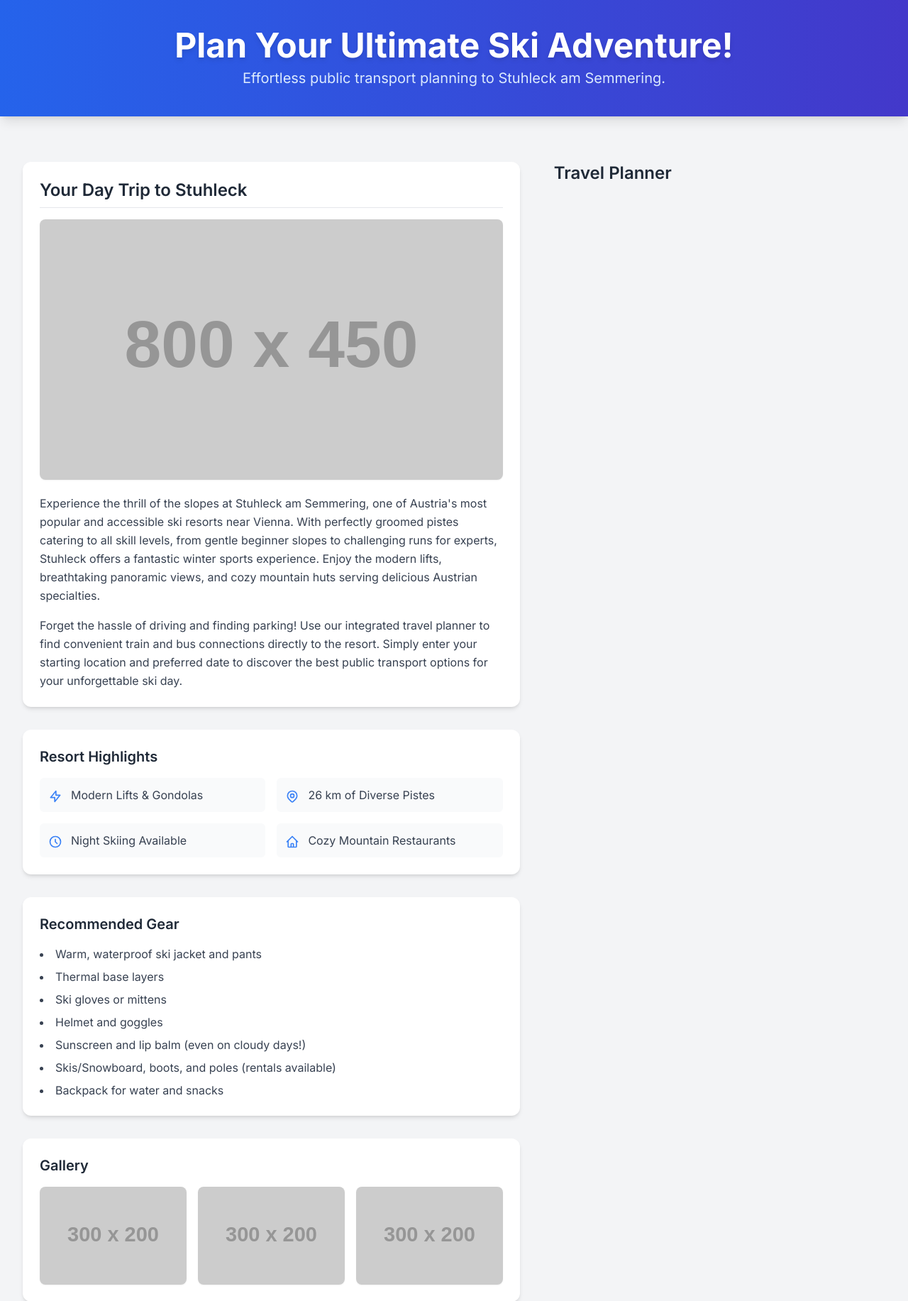
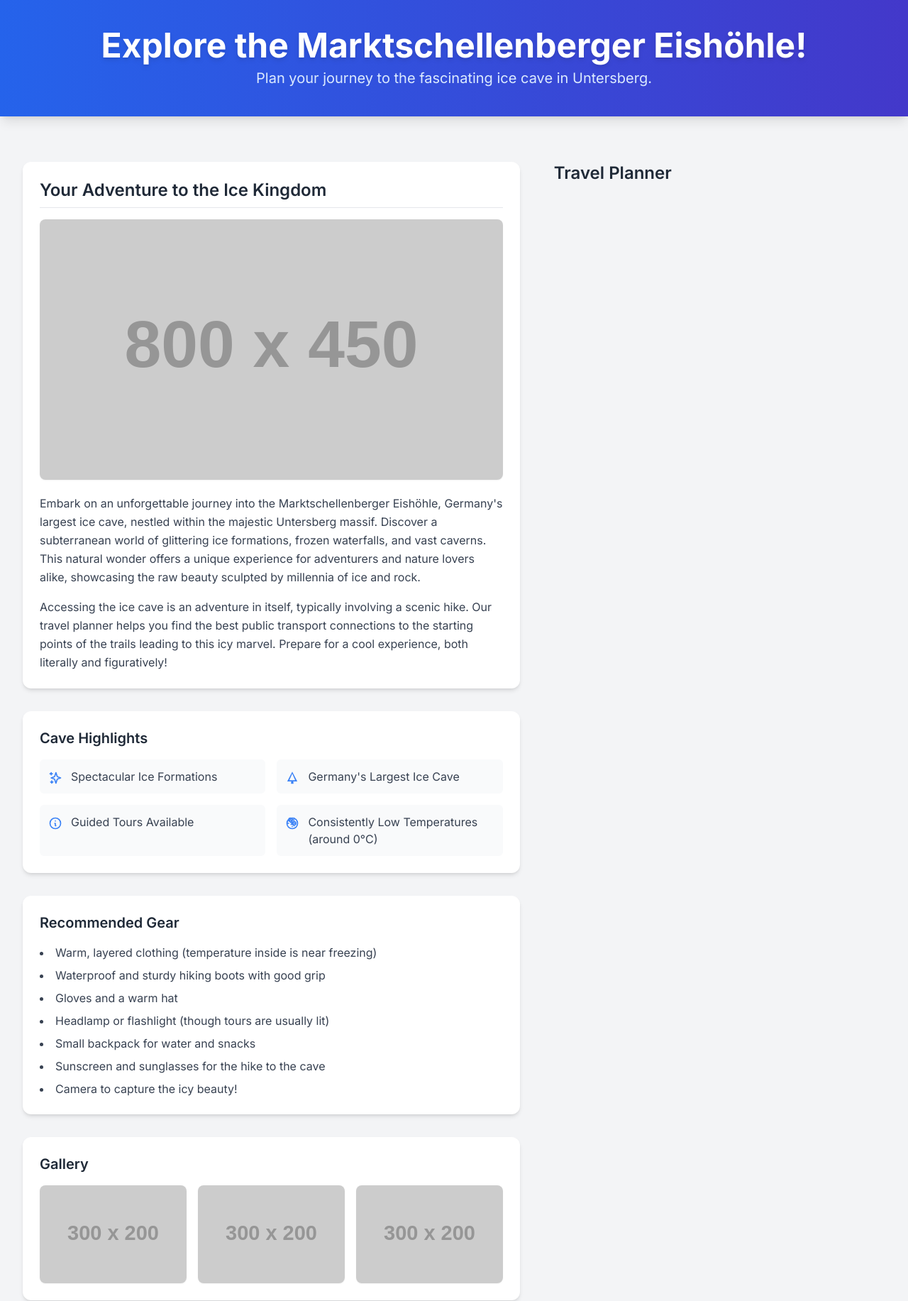
Before and after one commit to zuugle-services/DianaWidget, a PHP site: page / in a window 1280 px wide. Shown: the top 1833 px of the page at 71% size. Run offline with PHP 8.4, Linux system fonts and the light colour scheme; grey boxes labelled with a size stand in for pictures from a placeholder-image service; some libraries are stand-ins or nearby versions.

Commit message:
Add index.html to deploy + Updated Readme + Header CSS changes
+ Demo index.html is deployed to webserver too
+ Updated readme with demo page and style options for dianaWidgetContainer
+ Header CSS padding modified to increase total width of header

```diff
--- a/index.html
+++ b/index.html
@@ -3,7 +3,7 @@
 <head>
     <meta charset="UTF-8">
     <meta name="viewport" content="width=device-width, initial-scale=1.0">
-    <title>DianaWidget Demo - Ultimate Ski Adventure Planner</title>
+    <title>Marktschellenberger Eishöhle Adventure</title>
     <script src="https://cdn.tailwindcss.com"></script>
     <link href="https://fonts.googleapis.com/css2?family=Inter:wght@400;500;600;700&display=swap" rel="stylesheet">
     <style>
@@ -24,15 +24,6 @@
         #dianaWidgetContainer:hover {
              box-shadow: 0 20px 25px -5px rgb(0 0 0 / 0.1), 0 8px 10px -6px rgb(0 0 0 / 0.1);
         }
-        /* Style for placeholder text inside the widget container */
-        #dianaWidgetContainer .loading-placeholder {
-             display: flex;
-             justify-content: center;
-             align-items: center;
-             height: 550px; /* Match min-height */
-             color: #6b7280; /* Gray text */
-             font-style: italic;
-        }
         /* Simple transition for gallery images */
         .gallery-img {
             transition: transform 0.3s ease, box-shadow 0.3s ease;
@@ -47,8 +38,8 @@
 
     <header class="bg-gradient-to-r from-blue-600 to-indigo-700 text-white shadow-lg">
         <div class="container mx-auto px-4 py-6 md:px-8 md:py-10 text-center">
-            <h1 class="text-3xl md:text-5xl font-bold mb-2 drop-shadow-md">Plan Your Ultimate Ski Adventure!</h1>
-            <p class="text-lg md:text-xl text-blue-100">Effortless public transport planning to Stuhleck am Semmering.</p>
+            <h1 class="text-3xl md:text-5xl font-bold mb-2 drop-shadow-md">Explore the Marktschellenberger Eishöhle!</h1>
+            <p class="text-lg md:text-xl text-blue-100">Plan your journey to the fascinating ice cave in Untersberg.</p>
         </div>
     </header>
 
@@ -58,39 +49,39 @@
 
             <div class="lg:w-3/5 space-y-8">
                 <section class="bg-white p-6 rounded-xl shadow-md hover:shadow-lg transition-shadow duration-300">
-                    <h2 class="text-2xl font-semibold mb-4 text-gray-800 border-b pb-2">Your Day Trip to Stuhleck</h2>
+                    <h2 class="text-2xl font-semibold mb-4 text-gray-800 border-b pb-2">Your Adventure to the Ice Kingdom</h2>
                     <img
-                        src="https://placehold.co/800x450/a0aec0/ffffff?text=Beautiful+Stuhleck+View"
-                        alt="Scenic view of Stuhleck ski resort"
+                        src="https://placehold.co/800x450/a0aec0/ffffff?text=Marktschellenberger+Eish%C3%B6hle+Entrance"
+                        alt="Entrance or impressive ice formation of Marktschellenberger Eishöhle"
                         class="w-full h-auto object-cover rounded-lg mb-5 shadow-sm"
                         onerror="this.onerror=null; this.src='https://placehold.co/800x450/cccccc/ffffff?text=Image+Not+Available';"
                     >
                     <p class="mb-4 text-gray-700 leading-relaxed">
-                        Experience the thrill of the slopes at Stuhleck am Semmering, one of Austria's most popular and accessible ski resorts near Vienna. With perfectly groomed pistes catering to all skill levels, from gentle beginner slopes to challenging runs for experts, Stuhleck offers a fantastic winter sports experience. Enjoy the modern lifts, breathtaking panoramic views, and cozy mountain huts serving delicious Austrian specialties.
+                        Embark on an unforgettable journey into the Marktschellenberger Eishöhle, Germany's largest ice cave, nestled within the majestic Untersberg massif. Discover a subterranean world of glittering ice formations, frozen waterfalls, and vast caverns. This natural wonder offers a unique experience for adventurers and nature lovers alike, showcasing the raw beauty sculpted by millennia of ice and rock.
                     </p>
                     <p class="text-gray-700 leading-relaxed">
-                        Forget the hassle of driving and finding parking! Use our integrated travel planner to find convenient train and bus connections directly to the resort. Simply enter your starting location and preferred date to discover the best public transport options for your unforgettable ski day.
+                        Accessing the ice cave is an adventure in itself, typically involving a scenic hike. Our travel planner helps you find the best public transport connections to the starting points of the trails leading to this icy marvel. Prepare for a cool experience, both literally and figuratively!
                     </p>
                 </section>
 
                 <section class="bg-white p-6 rounded-xl shadow-md hover:shadow-lg transition-shadow duration-300">
-                    <h3 class="text-xl font-semibold mb-4 text-gray-800">Resort Highlights</h3>
+                    <h3 class="text-xl font-semibold mb-4 text-gray-800">Cave Highlights</h3>
                     <ul class="grid grid-cols-1 sm:grid-cols-2 gap-4 text-gray-700">
                         <li class="flex items-start gap-3 p-3 bg-gray-50 rounded-md">
-                            <svg class="w-5 h-5 text-blue-500 mt-1 flex-shrink-0" fill="none" stroke="currentColor" viewBox="0 0 24 24" xmlns="http://www.w3.org/2000/svg"><path stroke-linecap="round" stroke-linejoin="round" stroke-width="2" d="M13 10V3L4 14h7v7l9-11h-7z"></path></svg>
-                            <span>Modern Lifts & Gondolas</span>
+                            <svg class="w-5 h-5 text-blue-500 mt-1 flex-shrink-0" fill="none" stroke="currentColor" viewBox="0 0 24 24" xmlns="http://www.w3.org/2000/svg"><path stroke-linecap="round" stroke-linejoin="round" stroke-width="2" d="M5 3v4M3 5h4M6 17v4m-2-2h4m5-16l2.286 6.857L21 12l-5.714 2.143L13 21l-2.286-6.857L5 12l5.714-2.143L13 3z"></path></svg>
+                            <span>Spectacular Ice Formations</span>
                         </li>
                         <li class="flex items-start gap-3 p-3 bg-gray-50 rounded-md">
-                             <svg class="w-5 h-5 text-blue-500 mt-1 flex-shrink-0" fill="none" stroke="currentColor" viewBox="0 0 24 24" xmlns="http://www.w3.org/2000/svg"><path stroke-linecap="round" stroke-linejoin="round" stroke-width="2" d="M17.657 16.657L13.414 20.9a1.998 1.998 0 01-2.827 0l-4.244-4.243a8 8 0 1111.314 0z"></path><path stroke-linecap="round" stroke-linejoin="round" stroke-width="2" d="M15 11a3 3 0 11-6 0 3 3 0 016 0z"></path></svg>
-                            <span>26 km of Diverse Pistes</span>
+                             <svg class="w-5 h-5 text-blue-500 mt-1 flex-shrink-0" xmlns="http://www.w3.org/2000/svg" viewBox="0 0 24 24" fill="currentColor" stroke="none"><path d="M12.0006 1.50098L20.5006 18.001H3.50061L12.0006 1.50098ZM12.0006 4.7312L7.13461 16.001H16.8666L12.0006 4.7312Z M10.0006 19.001C10.0006 18.4487 10.4483 18.001 11.0006 18.001H13.0006C13.5529 18.001 14.0006 18.4487 14.0006 19.001V22.001H10.0006V19.001Z"/></svg>
+                            <span>Germany's Largest Ice Cave</span>
                         </li>
                          <li class="flex items-start gap-3 p-3 bg-gray-50 rounded-md">
-                            <svg class="w-5 h-5 text-blue-500 mt-1 flex-shrink-0" fill="none" stroke="currentColor" viewBox="0 0 24 24" xmlns="http://www.w3.org/2000/svg"><path stroke-linecap="round" stroke-linejoin="round" stroke-width="2" d="M12 8v4l3 3m6-3a9 9 0 11-18 0 9 9 0 0118 0z"></path></svg>
-                            <span>Night Skiing Available</span>
+                            <svg class="w-5 h-5 text-blue-500 mt-1 flex-shrink-0" fill="none" stroke="currentColor" viewBox="0 0 24 24" xmlns="http://www.w3.org/2000/svg"><path stroke-linecap="round" stroke-linejoin="round" stroke-width="2" d="M13 16h-1v-4h-1m1-4h.01M21 12a9 9 0 11-18 0 9 9 0 0118 0z"></path></svg>
+                            <span>Guided Tours Available</span>
                         </li>
                         <li class="flex items-start gap-3 p-3 bg-gray-50 rounded-md">
-                            <svg class="w-5 h-5 text-blue-500 mt-1 flex-shrink-0" fill="none" stroke="currentColor" viewBox="0 0 24 24" xmlns="http://www.w3.org/2000/svg"><path stroke-linecap="round" stroke-linejoin="round" stroke-width="2" d="M3 12l2-2m0 0l7-7 7 7M5 10v10a1 1 0 001 1h3m10-11l2 2m-2-2v10a1 1 0 01-1 1h-3m-6 0a1 1 0 001-1v-4a1 1 0 011-1h2a1 1 0 011 1v4a1 1 0 001 1m-6 0h6"></path></svg>
-                            <span>Cozy Mountain Restaurants</span>
+                            <svg class="w-5 h-5 text-blue-500 mt-1 flex-shrink-0" fill="none" stroke="currentColor" viewBox="0 0 24 24" xmlns="http://www.w3.org/2000/svg"><path stroke-linecap="round" stroke-linejoin="round" stroke-width="2" d="M10 14l2-2m0 0l2-2m-2 2l-2-2m2 2l2 2m7-2a9 9 0 11-18 0 9 9 0 0118 0zM9 9a3 3 0 100-6 3 3 0 000 6zm0 0v1.5M15 15a3 3 0 100-6 3 3 0 000 6zm0 0v1.5M12 6.75h.008v.008H12V6.75zm0 10.5h.008v.008H12v-.008zM4.5 12H3m1.5 0H6m10.5 0h1.5m-1.5 0h-1.5M9 4.5V3M15 4.5V3M7.5 7.5S7.65 6 9 6s1.5 1.5 1.5 1.5M15 7.5S14.85 6 13.5 6s-1.5 1.5-1.5 1.5"></path></svg>
+                            <span>Consistently Low Temperatures (around 0°C)</span>
                         </li>
                     </ul>
                 </section>
@@ -98,22 +89,22 @@
                  <section class="bg-white p-6 rounded-xl shadow-md hover:shadow-lg transition-shadow duration-300">
                     <h3 class="text-xl font-semibold mb-4 text-gray-800">Recommended Gear</h3>
                     <ul class="list-disc list-inside space-y-2 text-gray-700">
-                        <li>Warm, waterproof ski jacket and pants</li>
-                        <li>Thermal base layers</li>
-                        <li>Ski gloves or mittens</li>
-                        <li>Helmet and goggles</li>
-                        <li>Sunscreen and lip balm (even on cloudy days!)</li>
-                        <li>Skis/Snowboard, boots, and poles (rentals available)</li>
-                        <li>Backpack for water and snacks</li>
+                        <li>Warm, layered clothing (temperature inside is near freezing)</li>
+                        <li>Waterproof and sturdy hiking boots with good grip</li>
+                        <li>Gloves and a warm hat</li>
+                        <li>Headlamp or flashlight (though tours are usually lit)</li>
+                        <li>Small backpack for water and snacks</li>
+                        <li>Sunscreen and sunglasses for the hike to the cave</li>
+                        <li>Camera to capture the icy beauty!</li>
                     </ul>
                 </section>
 
                 <section class="bg-white p-6 rounded-xl shadow-md hover:shadow-lg transition-shadow duration-300">
                     <h3 class="text-xl font-semibold mb-4 text-gray-800">Gallery</h3>
                     <div class="grid grid-cols-2 sm:grid-cols-3 gap-4">
-                        <img src="https://placehold.co/300x200/81e6d9/ffffff?text=Slope+View" alt="Ski slope" class="rounded-lg shadow-sm gallery-img" onerror="this.onerror=null; this.src='https://placehold.co/300x200/cccccc/ffffff?text=Img';">
-                        <img src="https://placehold.co/300x200/f6ad55/ffffff?text=Mountain+Hut" alt="Mountain hut" class="rounded-lg shadow-sm gallery-img" onerror="this.onerror=null; this.src='https://placehold.co/300x200/cccccc/ffffff?text=Img';">
-                        <img src="https://placehold.co/300x200/9f7aea/ffffff?text=Chairlift" alt="Chairlift" class="rounded-lg shadow-sm gallery-img" onerror="this.onerror=null; this.src='https://placehold.co/300x200/cccccc/ffffff?text=Img';">
+                        <img src="https://placehold.co/300x200/81e6d9/ffffff?text=Ice+Formations" alt="Ice formations inside the cave" class="rounded-lg shadow-sm gallery-img" onerror="this.onerror=null; this.src='https://placehold.co/300x200/cccccc/ffffff?text=Img';">
+                        <img src="https://placehold.co/300x200/f6ad55/ffffff?text=Untersberg+Trail" alt="Hiking trail in Untersberg" class="rounded-lg shadow-sm gallery-img" onerror="this.onerror=null; this.src='https://placehold.co/300x200/cccccc/ffffff?text=Img';">
+                        <img src="https://placehold.co/300x200/9f7aea/ffffff?text=Cave+Interior" alt="View inside the ice cave" class="rounded-lg shadow-sm gallery-img" onerror="this.onerror=null; this.src='https://placehold.co/300x200/cccccc/ffffff?text=Img';">
                     </div>
                 </section>
             </div>
@@ -122,7 +113,7 @@
                 <div class="sticky top-8">
                     <h2 class="text-2xl font-semibold mb-4 text-center lg:text-left text-gray-800">Travel Planner</h2>
                     <div id="dianaWidgetContainer" style="max-height: 600px;">
-                    </div>
+                        </div>
                 </div>
             </div>
 
@@ -135,29 +126,34 @@
     </div>
 
     <script>
+        // Configuration for the DianaWidget
         window.dianaActivityConfig = {
-            activityName: "Hiking in Mountains",
-            activityType: "Hiking",
-            activityStartLocation: "47.71557523759539, 15.8040452544133",
-            activityStartLocationDisplayName: "Raxseilbahn Talstation",
-            activityStartLocationType: "coordinates",
-            activityEndLocation: "47.68219100889535, 15.644807818859727",
-            activityEndLocationDisplayName: "Altenberg/Rax Kapelle",
-            activityEndLocationType: "coordinates",
-            activityEarliestStartTime: "04:30:00",
-            activityLatestStartTime: "14:00:00",
-            activityEarliestEndTime: "05:00:00",
-            activityLatestEndTime: "20:00:00",
-            activityDurationMinutes: "210",
-            activityTimesTZ: "Europe/Vienna", // Defaults to "UTC"
-            activityStartTimeLabel: null, // Can be set to "Checkin Time" or "Start Time", but defaults to "Start Time"
-            activityEndTimeLabel: null, // Can be set to "Checkout Time" or "End Time", but defaults to "End Time"
-            language: "DE",
-            // apiBaseUrl: "http://localhost:8000/",
-            // apiToken: "test_token"
+            activityName: "Marktschellenberger Eishöhle im Untersberg", // Name of the activity or destination
+            activityType: "Hiking", // Type of activity (e.g., Skiing, Hiking, MuseumVisit)
+            activityStartLocation: "47.72620173410345, 13.042174020936743", // Coordinates for the start of the activity (e.g. cable car valley station)
+            activityStartLocationDisplayName: "Untersbergbahn Talstation", // Display name for the start location
+            activityStartLocationType: "coordinates", // Type of start location (can be "address" or "coordinates")
+            activityEndLocation: "47.70487271915757, 13.038710343883247", // Coordinates for the end of the activity (e.g. the ice cave itself)
+            activityEndLocationDisplayName: "Eishöhle, Marktschellenberg", // Display name for the end location
+            activityEndLocationType: "coordinates", // Type of end location
+            activityEarliestStartTime: "08:00:00", // Earliest possible start time for the activity (e.g., first cave tour)
+            activityLatestStartTime: "14:00:00",   // Latest possible start time for the activity (e.g., last cave tour entry)
+            activityEarliestEndTime: "10:00:00",   // Earliest possible end time for the activity
+            activityLatestEndTime: "18:00:00",   // Latest possible end time for the activity
+            activityDurationMinutes: "120",        // Estimated duration of the activity itself (e.g., cave tour duration)
+            activityTimesTZ: "Europe/Berlin", // Timezone for the activity times (Germany uses Europe/Berlin)
+            activityStartTimeLabel: "Beginn", // Label for the start time in the widget
+            activityEndTimeLabel: "Ende",     // Label for the end time in the widget
+            language: "DE",                   // Language for the widget (German)
+            // apiBaseUrl: "http://localhost:8000/", // Optional: For development/testing against a local API
+            // apiToken: "test_token"                // Optional: API token if required
         };
     </script>
-    <script src="dist/DianaWidget.bundle.js"></script>
 
-</body>
+    <!-- For local version / deployed index.html -->
+    <script src="./dist/DianaWidget.bundle.js"></script>
+    <!-- For live version: -->
+    <!-- <script src="https://diana.zuugle-services.net/dist/DianaWidget.bundle.js"></script> -->
+
+    </body>
 </html>
--- a/src/core/styles/widget.css
+++ b/src/core/styles/widget.css
@@ -103,14 +103,14 @@
     line-height: 120%;
     letter-spacing: 0.02em;
     width: 100%;
-    padding: 0 8px;
+    padding: 14px 8px;
 }
 
 .diana-container .widget-header-button {
     display: flex;
     flex-direction: row;
     align-items: center;
-    padding: 8px 24px 8px 24px;
+    padding: 27px 24px 27px 24px;
     gap: 10px;
     height: 40px;
     border-right: 1px solid var(--border-primary);
```
Also changed, not shown: .github/workflows/deploy.yml, README.md, img/demo.png (added), img/preview.png (renamed from preview.png).
